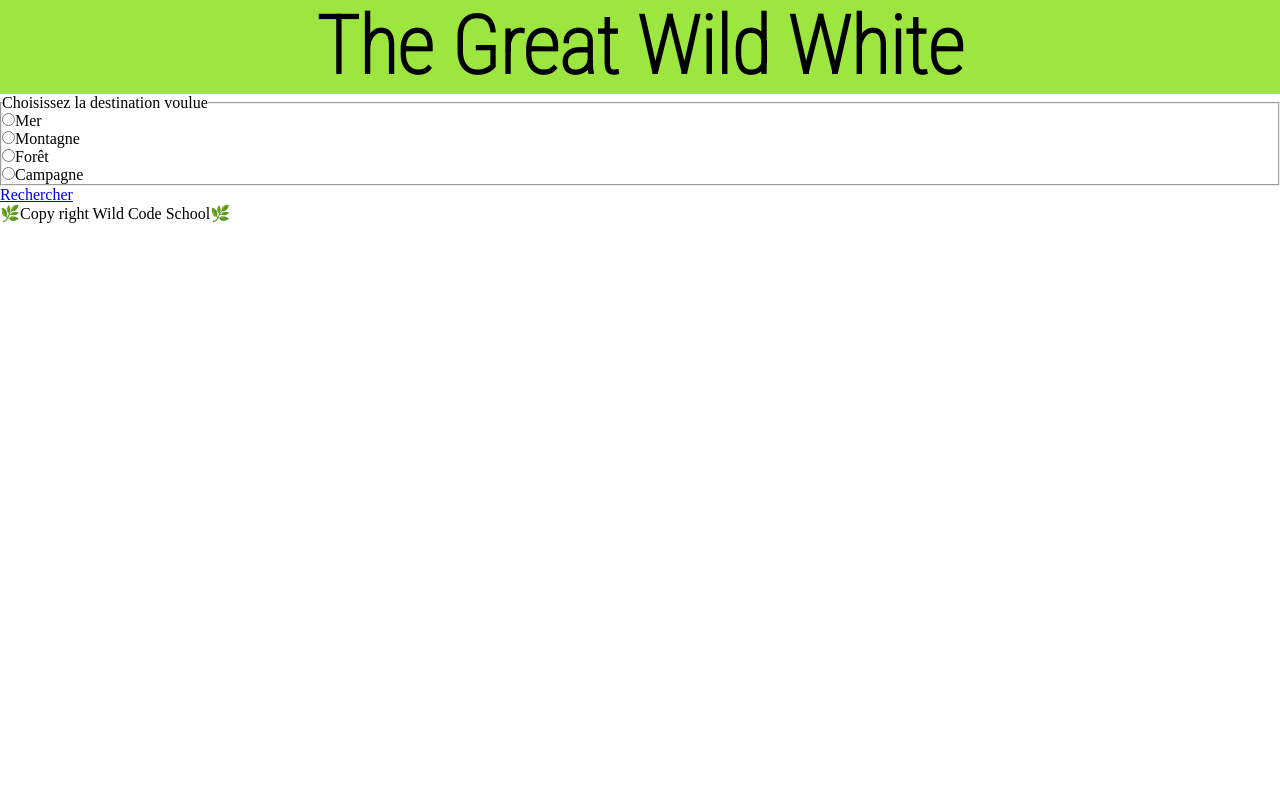
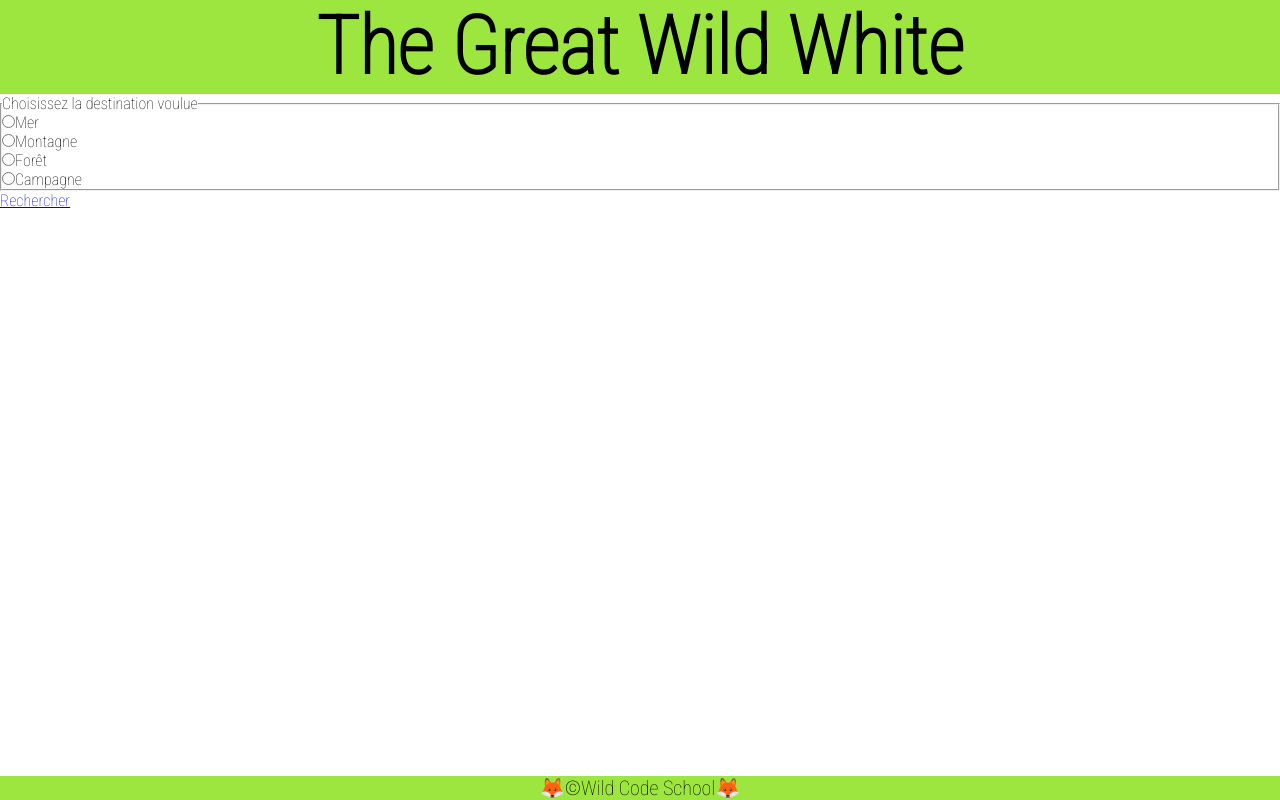
Before and after one commit to wilderLPM/hackatonG1, a React (Vite) app in the folder REACT/: page / in a window 1280 px wide. Built offline with nearby package versions, Linux system fonts and the light colour scheme.

Commit message:
add footer css

```diff
--- a/REACT/src/App.css
+++ b/REACT/src/App.css
@@ -1,18 +1,23 @@
 @font-face {
-    font-family: "";
-    src: url(assets/RobotoCondensed-Thin.ttf);
+  font-family: "RobotoCondensed-Thin";
+  src: url(assets/RobotoCondensed-Thin.ttf);
 }
 
 :root {
-    --font-family-title : "";
+  --font-family-text: "RobotoCondensed-Thin";
 }
 
-*{
-    margin: 0;
-    padding: 0;
+* {
+  margin: 0;
+  padding: 0;
+  font-family: var(--font-family-text);
 }
 
-h1{
-    font-family: var(--font-family-title);
-    font-size: 10vh;
+.footer {
+  text-align: center;
 }
+
+h1 {
+  font-family: var(--font-family-text);
+  font-size: 10vh;
+}
--- a/REACT/src/App.jsx
+++ b/REACT/src/App.jsx
@@ -6,9 +6,13 @@ import "./App.css";
 function App() {
   return (
     <>
-      <NavBar />
-      <Outlet />
-      <Footer />
+      <div className="wrapper">
+        <NavBar />
+        <Outlet />
+        <div className="footer">
+          <Footer />
+        </div>
+      </div>
     </>
   );
 }
--- a/REACT/src/layouts/Footer.jsx
+++ b/REACT/src/layouts/Footer.jsx
@@ -1,7 +1,11 @@
+import styles from "./Footer.module.css";
+
 export default function Footer() {
   return (
     <>
-      <p>🌿Copy right Wild Code School🌿</p>
+      <div className={styles.footer}>
+        <p>🦊©Wild Code School🦊</p>
+      </div>
     </>
   );
 }
--- /dev/null
+++ b/REACT/src/layouts/Footer.module.css
@@ -0,0 +1,11 @@
+.footer {
+  position: absolute;
+  bottom: 0;
+  width: 100%;
+  background-color: #9de63fff;
+}
+
+p {
+  font-size: 20px;
+  font-family: var(--font-family-text);
+}
```
Also changed, not shown: REACT/src/layouts/Navbar.jsx (+6 -2 lines).
